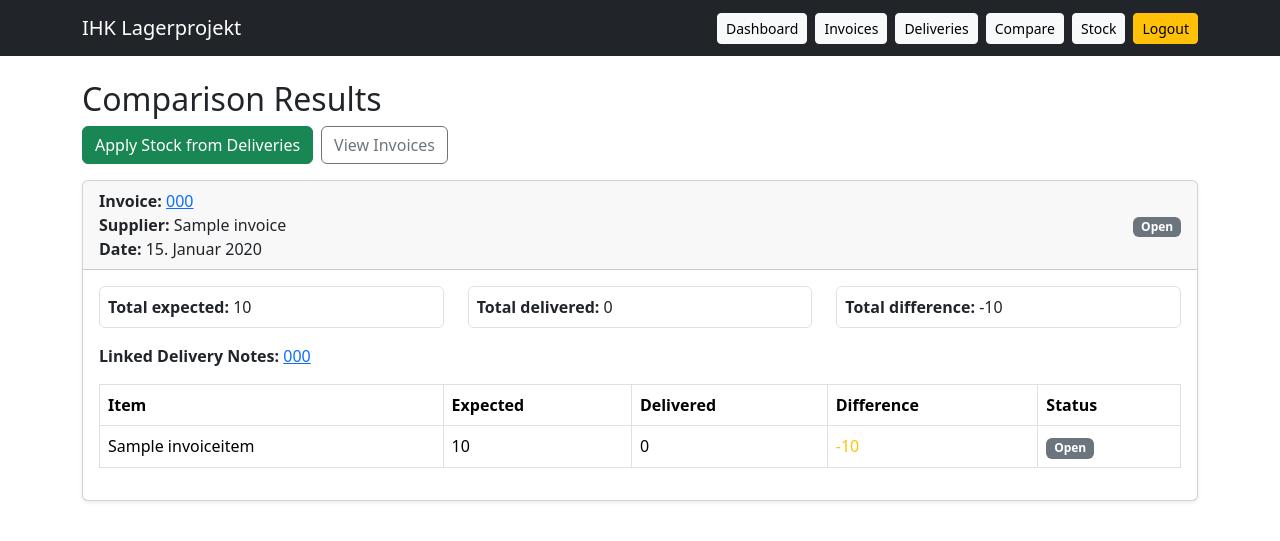
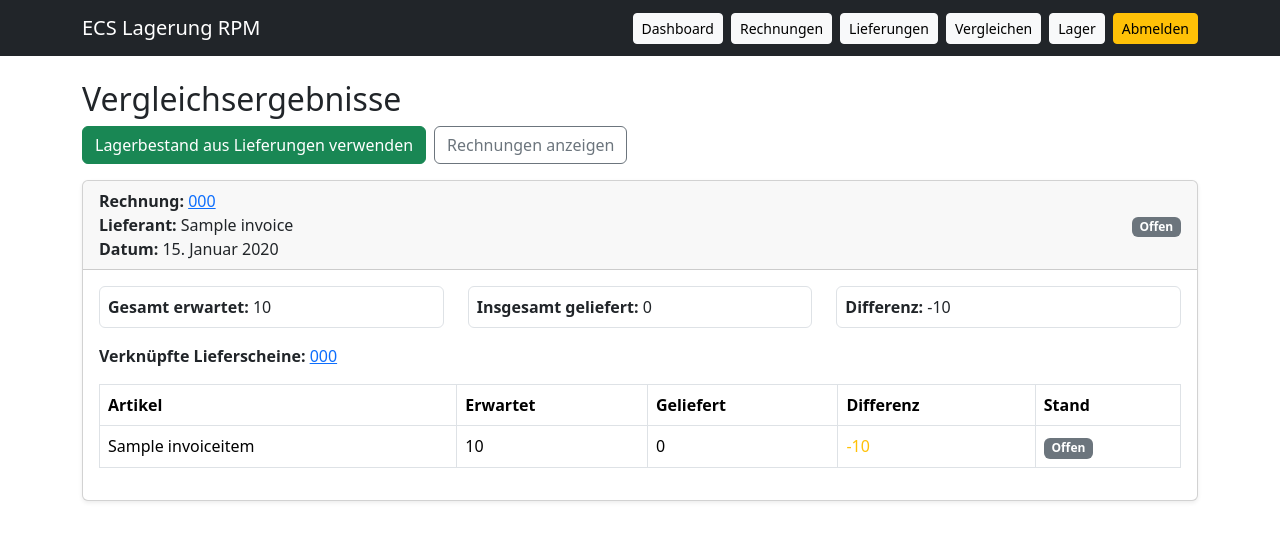
Before and after one commit to Sairos3/IHK-LagerProjekt, a Django app: page /compare/ in a window 1280 px wide. Shown: the top 541 px of the page. Run offline with Django 5.2, Linux system fonts and the light colour scheme; a user stored in the database is signed in; tables that the repository leaves empty hold one stand-in row (values such as "Sample post").

Commit message:
German Translation

```diff
--- a/config/settings.py
+++ b/config/settings.py
@@ -25,7 +25,7 @@ SECRET_KEY = 'django-insecure-f_6$aa5d!fo_u)vukxg-jn!@kfdv%!q21g1gutzz#e*g8c%gau
 # SECURITY WARNING: don't run with debug turned on in production!
 DEBUG = True
 
-ALLOWED_HOSTS = []
+ALLOWED_HOSTS = ["*"]
 
 
 # Application definition
--- a/core/templates/core/base.html
+++ b/core/templates/core/base.html
@@ -2,20 +2,20 @@
 <html lang="en">
 <head>
     <meta charset="UTF-8">
-    <title>IHK Lagerprojekt</title>
+    <title>ECS Lagerung RPM</title>
     <link href="https://cdn.jsdelivr.net/npm/bootstrap@5.3.3/dist/css/bootstrap.min.css" rel="stylesheet">
 </head>
 <body>
 <nav class="navbar navbar-expand-lg navbar-dark bg-dark mb-4">
     <div class="container">
-        <a class="navbar-brand" href="/">IHK Lagerprojekt</a>
+        <a class="navbar-brand" href="/">ECS Lagerung RPM</a>
         <div class="d-flex gap-2">
             <a class="btn btn-sm btn-light" href="/">Dashboard</a>
-            <a class="btn btn-sm btn-light" href="/invoices/">Invoices</a>
-            <a class="btn btn-sm btn-light" href="/deliveries/">Deliveries</a>
-            <a class="btn btn-sm btn-light" href="/compare/">Compare</a>
-            <a class="btn btn-sm btn-light" href="/stock/">Stock</a>
-            <a class="btn btn-sm btn-warning" href="/logout/">Logout</a>
+            <a class="btn btn-sm btn-light" href="/invoices/">Rechnungen</a>
+            <a class="btn btn-sm btn-light" href="/deliveries/">Lieferungen</a>
+            <a class="btn btn-sm btn-light" href="/compare/">Vergleichen</a>
+            <a class="btn btn-sm btn-light" href="/stock/">Lager</a>
+            <a class="btn btn-sm btn-warning" href="/logout/">Abmelden</a>
         </div>
     </div>
 </nav>
--- a/core/templates/core/compare.html
+++ b/core/templates/core/compare.html
@@ -1,21 +1,21 @@
 {% extends 'core/base.html' %}
 
 {% block content %}
-<h2>Comparison Results</h2>
+<h2>Vergleichsergebnisse</h2>
 
 <div class="mb-3 d-flex gap-2">
-    <a class="btn btn-success" href="/stock/apply/">Apply Stock from Deliveries</a>
-    <a class="btn btn-outline-secondary" href="/invoices/">View Invoices</a>
+    <a class="btn btn-success" href="/stock/apply/">Lagerbestand aus Lieferungen verwenden</a>
+    <a class="btn btn-outline-secondary" href="/invoices/">Rechnungen anzeigen</a>
 </div>
 
 {% for group in grouped_results %}
 <div class="card mb-4 shadow-sm">
     <div class="card-header d-flex justify-content-between align-items-center">
         <div>
-            <strong>Invoice:</strong>
+            <strong>Rechnung:</strong>
             <a href="/invoices/{{ group.invoice.id }}/">{{ group.invoice.invoice_number }}</a><br>
-            <strong>Supplier:</strong> {{ group.invoice.supplier_name }}<br>
-            <strong>Date:</strong> {{ group.invoice.invoice_date }}
+            <strong>Lieferant:</strong> {{ group.invoice.supplier_name }}<br>
+            <strong>Datum:</strong> {{ group.invoice.invoice_date }}
         </div>
         <div>
             <span class="badge
@@ -33,37 +33,37 @@
         <div class="row mb-3">
             <div class="col-md-4">
                 <div class="border rounded p-2">
-                    <strong>Total expected:</strong> {{ group.total_expected }}
+                    <strong>Gesamt erwartet:</strong> {{ group.total_expected }}
                 </div>
             </div>
             <div class="col-md-4">
                 <div class="border rounded p-2">
-                    <strong>Total delivered:</strong> {{ group.total_delivered }}
+                    <strong>Insgesamt geliefert:</strong> {{ group.total_delivered }}
                 </div>
             </div>
             <div class="col-md-4">
                 <div class="border rounded p-2">
-                    <strong>Total difference:</strong> {{ group.total_difference }}
+                    <strong>Differenz:</strong> {{ group.total_difference }}
                 </div>
             </div>
         </div>
 
         <p>
-            <strong>Linked Delivery Notes:</strong>
+            <strong>Verknüpfte Lieferscheine:</strong>
             {% for delivery in group.deliveries %}
                 <a href="/deliveries/{{ delivery.id }}/">{{ delivery.delivery_number }}</a>{% if not forloop.last %}, {% endif %}
             {% empty %}
-                <span class="text-muted">No linked delivery notes</span>
+                <span class="text-muted">Keine verknüpften Lieferscheine</span>
             {% endfor %}
         </p>
 
         <table class="table table-bordered align-middle">
             <tr>
-                <th>Item</th>
-                <th>Expected</th>
-                <th>Delivered</th>
-                <th>Difference</th>
-                <th>Status</th>
+                <th>Artikel</th>
+                <th>Erwartet</th>
+                <th>Geliefert</th>
+                <th>Differenz</th>
+                <th>Stand</th>
             </tr>
             {% for item in group.items %}
             <tr>
@@ -81,9 +81,9 @@
                 </td>
                 <td>
                     <span class="badge
-                        {% if item.status == 'Complete' %}bg-success
-                        {% elif item.status == 'Partial' %}bg-warning text-dark
-                        {% elif item.status == 'Difference' %}bg-danger
+                        {% if item.status == 'Vollständig' %}bg-success
+                        {% elif item.status == 'Teilweise' %}bg-warning text-dark
+                        {% elif item.status == 'Differenz' %}bg-danger
                         {% else %}bg-secondary
                         {% endif %}">
                         {{ item.status }}
@@ -92,7 +92,7 @@
             </tr>
             {% empty %}
             <tr>
-                <td colspan="5" class="text-muted">No invoice items available</td>
+                <td colspan="5" class="text-muted">Keine Rechnungspositionen verfügbar</td>
             </tr>
             {% endfor %}
         </table>
@@ -100,7 +100,7 @@
 </div>
 {% empty %}
 <div class="alert alert-info">
-    No comparison data available.
+    Keine Vergleichsdaten verfügbar.
 </div>
 {% endfor %}
 {% endblock %}
--- a/core/templates/core/confirm_delete.html
+++ b/core/templates/core/confirm_delete.html
@@ -9,7 +9,7 @@
 
 <form method="post">
     {% csrf_token %}
-    <button type="submit" class="btn btn-danger">Delete</button>
-    <a href="javascript:history.back()" class="btn btn-secondary">Cancel</a>
+    <button type="submit" class="btn btn-danger">Löschen</button>
+    <a href="javascript:history.back()" class="btn btn-secondary">Stornieren</a>
 </form>
 {% endblock %}
--- a/core/templates/core/form.html
+++ b/core/templates/core/form.html
@@ -27,6 +27,6 @@
         </div>
     {% endfor %}
 
-    <button class="btn btn-primary" type="submit">Save</button>
+    <button class="btn btn-primary" type="submit">Speichern</button>
 </form>
 {% endblock %}
--- a/core/views.py
+++ b/core/views.py
@@ -66,7 +66,7 @@ def invoice_create(request):
             return redirect('invoice_list')
     else:
         form = InvoiceForm()
-    return render(request, 'core/form.html', {'form': form, 'title': 'Create Invoice'})
+    return render(request, 'core/form.html', {'form': form, 'title': 'Rechnung erstellen'})
 
 
 @login_required
@@ -83,7 +83,7 @@ def invoice_item_add(request, invoice_id):
         form = InvoiceItemForm()
     return render(request, 'core/form.html', {
         'form': form,
-        'title': f'Add Item to Invoice {invoice.invoice_number}'
+        'title': f'Artikel zur Rechnung hinzufügen {invoice.invoice_number}'
     })
 
 
@@ -118,7 +118,7 @@ def delivery_create(request):
             return redirect('delivery_list')
     else:
         form = DeliveryNoteForm()
-    return render(request, 'core/form.html', {'form': form, 'title': 'Create Delivery Note'})
+    return render(request, 'core/form.html', {'form': form, 'title': 'Lieferschein erstellen'})
 
 
 @login_required
@@ -135,7 +135,7 @@ def delivery_item_add(request, delivery_id):
         form = DeliveryItemForm()
     return render(request, 'core/form.html', {
         'form': form,
-        'title': f'Add Item to Delivery {delivery.delivery_number}'
+        'title': f'Artikel zur Lieferung hinzufügen {delivery.delivery_number}'
     })
 
 
@@ -167,17 +167,17 @@ def compare_documents(request):
             total_delivered += delivered_qty
 
             if delivered_qty == 0:
-                status = 'Open'
+                status = 'Offen'
                 invoice_status = 'open'
             elif delivered_qty < invoice_item.quantity:
-                status = 'Partial'
+                status = 'Teilweise'
                 invoice_status = 'partial'
             elif delivered_qty == invoice_item.quantity:
-                status = 'Complete'
+                status = 'Vollständig'
                 if invoice_status not in ['open', 'partial', 'difference']:
                     invoice_status = 'complete'
             else:
-                status = 'Difference'
+                status = 'Differenz'
                 invoice_status = 'difference'
 
             item_results.append({
@@ -300,7 +300,7 @@ def invoice_item_edit(request, item_id):
 
     return render(request, 'core/form.html', {
         'form': form,
-        'title': f'Edit Invoice Item: {item.item_name}'
+        'title': f'Rechnungsposition bearbeiten: {item.item_name}'
     })
 
 
@@ -314,8 +314,8 @@ def invoice_item_delete(request, item_id):
         return redirect('invoice_detail', invoice_id=invoice_id)
 
     return render(request, 'core/confirm_delete.html', {
-        'title': 'Delete Invoice Item',
-        'message': f'Are you sure you want to delete "{item.item_name}" from invoice {item.invoice.invoice_number}?'
+        'title': 'Rechnungsartikel löschen',
+        'message': f'Sind Sie sicher, dass Sie "{item.item_name}" aus der {item.invoice.invoice_number} löschen möchten?'
     })
 
 
@@ -332,7 +332,7 @@ def delivery_item_edit(request, item_id):
 
     return render(request, 'core/form.html', {
         'form': form,
-        'title': f'Edit Delivery Item: {item.item_name}'
+        'title': f'Lieferartikel bearbeiten: {item.item_name}'
     })
 
 
@@ -346,8 +346,8 @@ def delivery_item_delete(request, item_id):
         return redirect('delivery_detail', delivery_id=delivery_id)
 
     return render(request, 'core/confirm_delete.html', {
-        'title': 'Delete Delivery Item',
-        'message': f'Are you sure you want to delete "{item.item_name}" from delivery {item.delivery_note.delivery_number}?'
+        'title': 'Lieferartikel löschen',
+        'message': f'Möchten Sie diese Sendung wirklich entfernen "{item.item_name}" aus der Zustellung {item.delivery_note.delivery_number}?'
     })
 
 
@@ -366,7 +366,7 @@ def invoice_edit(request, invoice_id):
 
     return render(request, 'core/form.html', {
         'form': form,
-        'title': f'Edit Invoice {invoice.invoice_number}'
+        'title': f'Rechnung bearbeiten {invoice.invoice_number}'
     })
 
 
@@ -379,8 +379,8 @@ def invoice_delete(request, invoice_id):
         return redirect('invoice_list')
 
     return render(request, 'core/confirm_delete.html', {
-        'title': 'Delete Invoice',
-        'message': f'Are you sure you want to delete invoice "{invoice.invoice_number}"? All linked invoice items and delivery notes will also be deleted.'
+        'title': 'Rechnung löschen',
+        'message': f'Sind Sie sicher, dass Sie die Rechnung löschen möchten "{invoice.invoice_number}"? Alle verknüpften Rechnungspositionen und Lieferscheine werden ebenfalls gelöscht.'
     })
 
 
@@ -399,7 +399,7 @@ def delivery_edit(request, delivery_id):
 
     return render(request, 'core/form.html', {
         'form': form,
-        'title': f'Edit Delivery Note {delivery.delivery_number}'
+        'title': f'Lieferschein bearbeiten {delivery.delivery_number}'
     })
 
 
@@ -412,8 +412,8 @@ def delivery_delete(request, delivery_id):
         return redirect('delivery_list')
 
     return render(request, 'core/confirm_delete.html', {
-        'title': 'Delete Delivery Note',
-        'message': f'Are you sure you want to delete delivery note "{delivery.delivery_number}"? All linked delivery items will also be deleted.'
+        'title': 'Lieferschein löschen',
+        'message': f'Sind Sie sicher, dass Sie den Lieferschein löschen möchten "{delivery.delivery_number}"? Alle damit verknüpften Lieferartikel werden ebenfalls gelöscht.'
     })
 
 
@@ -460,7 +460,7 @@ def stock_movement_edit(request, movement_id):
 
     return render(request, 'core/form.html', {
         'form': form,
-        'title': f'Edit Stock Movement'
+        'title': f'Lagerbestand bearbeiten'
     })
 
 
@@ -479,8 +479,8 @@ def stock_movement_delete(request, movement_id):
         return redirect('stock_movement_list')
 
     return render(request, 'core/confirm_delete.html', {
-        'title': 'Delete Stock Movement',
-        'message': f'Are you sure you want to delete movement for "{movement.stock_item.item_name}"?'
+        'title': 'Lagerbestandsbewegung Löschen',
+        'message': f'Möchten Sie die Bewegung wirklich löschen? "{movement.stock_item.item_name}"?'
     })
 
 
@@ -491,12 +491,12 @@ def export_invoices(request):
     ws.title = "Invoices"
 
     headers = [
-        "Invoice Number",
-        "Supplier",
-        "Invoice Date",
-        "Status",
-        "Items",
-        "Delivery Count",
+        "Rechnungs Nr.",
+        "Lieferant",
+        "Rechnungsdatum",
+        "Stand",
+        "Artikel",
+        "Lieferanzahl",
     ]
 
     ws.append(headers)
@@ -544,12 +544,12 @@ def export_invoices(request):
 def export_stock(request):
     wb = Workbook()
     ws = wb.active
-    ws.title = "Stock"
+    ws.title = "Lager"
 
     headers = [
-        "Item",
-        "Current Quantity",
-        "Updated At",
+        "Artikel",
+        "Aktuelle Menge",
+        "Aktualisiert am",
     ]
 
     ws.append(headers)
```
Also changed, not shown: core/forms.py (+14 -1 lines), core/models.py (+4 -4 lines), core/templates/core/dashboard.html (+17 -17 lines), core/templates/core/delivery_detail.html (+17 -17 lines), core/templates/core/delivery_list.html (+17 -17 lines), core/templates/core/invoice_detail.html (+16 -16 lines), core/templates/core/invoice_list.html (+22 -22 lines), core/templates/core/stock_list.html (+9 -9 lines), core/templates/core/stock_movement_list.html (+11 -11 lines), core/migrations/0001_initial.py.
